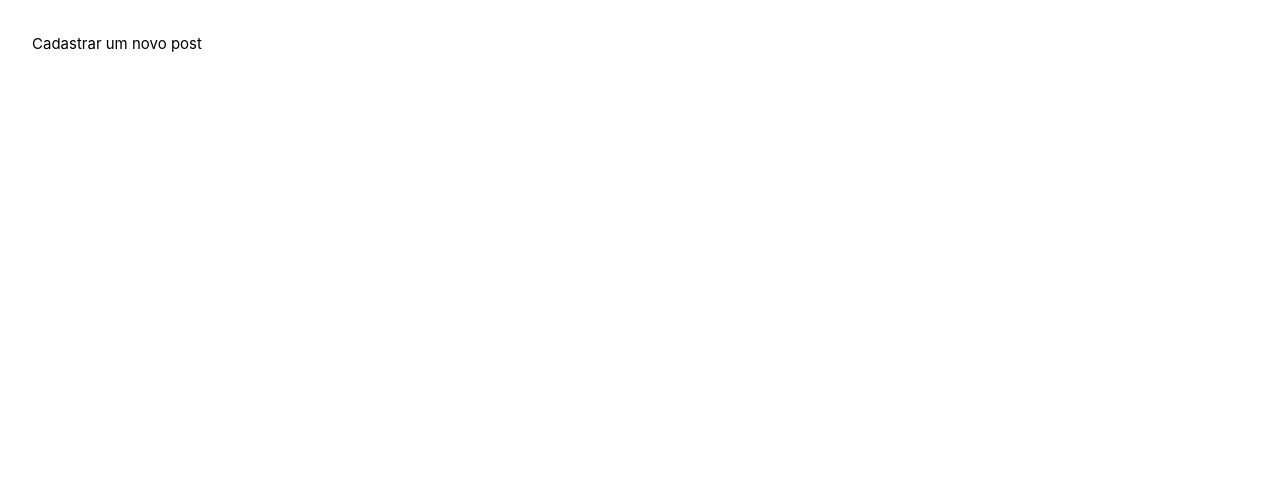
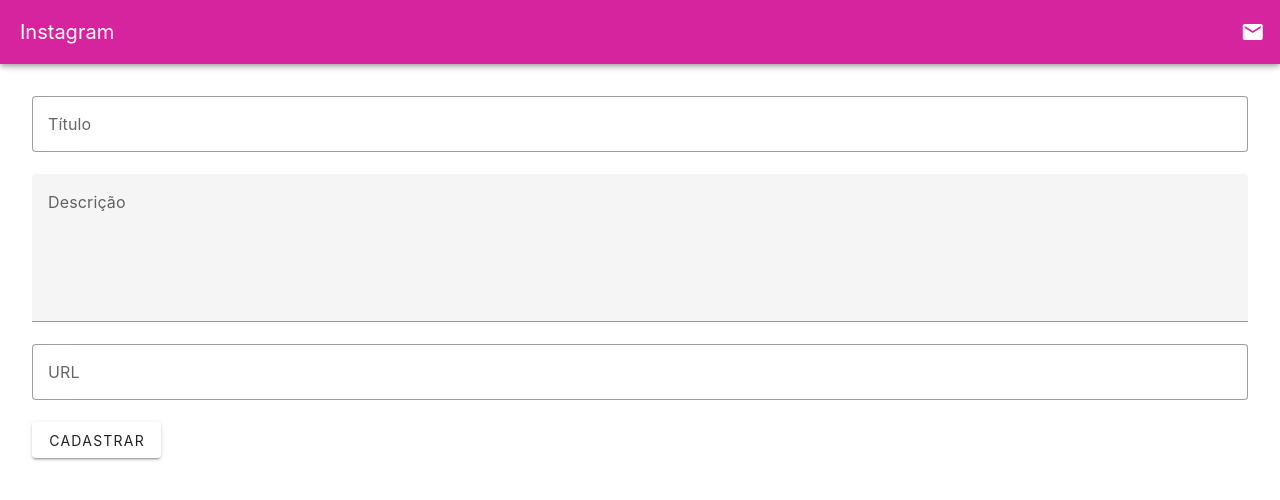
Before and after one commit to DEVinZucchetti/clone_instagram, a Vue app: page /posts/novo in a window 1280 px wide. Shown: the top 500 px of the page. Built offline with nearby package versions, Linux system fonts and the light colour scheme.

Commit message:
adicioan cadastro de post

```diff
--- /dev/null
+++ b/database.json
@@ -0,0 +1,9 @@
+{
+  "produtos": [
+    {
+      "name": "Coca cola",
+      "id": 2
+    }
+  ],
+  "users": []
+}
--- a/package.json
+++ b/package.json
@@ -7,7 +7,8 @@
     "build": "vite build",
     "preview": "vite preview",
     "lint": "eslint . --ext .vue,.js,.jsx,.cjs,.mjs --fix --ignore-path .gitignore",
-    "format": "prettier --write src/"
+    "format": "prettier --write src/",
+    "server": "json-server database.json -p 3000 --watch"
   },
   "dependencies": {
     "axios": "^1.4.0",
@@ -23,6 +24,7 @@
     "@vue/eslint-config-prettier": "^8.0.0",
     "eslint": "^8.45.0",
     "eslint-plugin-vue": "^9.15.1",
+    "json-server": "^0.17.3",
     "prettier": "^3.0.0",
     "vite": "^4.4.6"
   }
--- a/src/App.vue
+++ b/src/App.vue
@@ -1,3 +1,27 @@
 <template>
-   <router-view></router-view>
+  <v-layout>
+    <v-app-bar color="#d6249f" v-if="renderizarMenu">
+      <v-app-bar-title class="titleMenu">Instagram</v-app-bar-title>
+
+      <v-btn icon>
+        <router-link to="/posts/novo">
+          <v-icon color="#FFF">mdi-email</v-icon>
+        </router-link>
+      </v-btn>
+    </v-app-bar>
+
+    <v-main>
+      <router-view></router-view>
+    </v-main>
+  </v-layout>
 </template>
+
+<script>
+export default {
+  computed: {
+    renderizarMenu() {
+      return this.$route.path !== '/' && this.$route.path !== '/cadastro'
+    }
+  }
+}
+</script>
--- a/src/views/Home/index.vue
+++ b/src/views/Home/index.vue
@@ -1,30 +1,18 @@
 <template>
-  <v-layout>
-    <v-app-bar color="#d6249f">
-      <v-app-bar-title class="titleMenu">Instagram</v-app-bar-title>
-
-      <v-btn icon>
-        <router-link to="/posts/novo">
-            <v-icon>mdi-magnify</v-icon>
-        </router-link>
-      </v-btn>
-    </v-app-bar>
-
-    <v-main>
     <h1>Conteúdo principal</h1>
     <p>Este é o conteúdo principal da página.</p>
     <p id="bem_vindo_usuario"></p>
-      <p>Nome: <span id="nome"></span></p>
-      <p>Username: <span id="username"></span></p>
-      <p>Qtd de seguidores: <span id="qtd_seguidores"></span></p>
-      <p>Qtd de publicações: <span id="qtd_publicacoes"></span></p>
+    <p>Nome: <span id="nome"></span> </p>
+    <p>Username: <span id="username"></span> </p>
+    <p>Qtd de seguidores: <span id="qtd_seguidores"></span> </p>
+    <p>Qtd de publicações: <span id="qtd_publicacoes"></span> </p>
 
     <v-form class="d-flex" ref="form" @submit.prevent="handleSubmit">
         <v-text-field
             class="w-25 me-5"
             label="Nome"
             variant="outlined"
-          :rules="[(v) => !!v || 'Nome é obrigatório!']"
+            :rules="[v => !!v || 'Nome é obrigatório!']"
             v-model="post.usuario"
             required
         ></v-text-field>
@@ -33,7 +21,7 @@
             class="w-50"
             label="Imagem"
             variant="outlined"
-          :rules="[(v) => !!v || 'Imagem é obrigatória!']"
+            :rules="[v => !!v || 'Imagem é obrigatória!']"
             v-model="post.imagem"
             required
         ></v-text-field>
@@ -41,29 +29,36 @@
         <v-btn variant="tonal" class="mx-5" color="green" type="submit">Cadastrar</v-btn>
         <v-btn variant="tonal" color="orange" type="reset">Limpar</v-btn>
     </v-form>
-      <v-snackbar v-model="snackbar" :timeout="timeout">
+    <v-snackbar
+        v-model="snackbar"
+        :timeout="timeout"
+    >
         {{ text }}
 
         <template v-slot:actions>
-          <v-btn color="red" variant="text" @click="snackbar = false"> Fechar </v-btn>
+        <v-btn
+            color="red"
+            variant="text"
+            @click="snackbar = false"
+        >
+            Fechar
+        </v-btn>
         </template>
     </v-snackbar>
 
     <div class="d-flex flex-wrap w-100">
         <v-card
-          v-for="(item, index) in postsList"
-          :key="index"
+            v-for="(item, index) in postsList" :key="index"
             variant="tonal"
             class="w-25 ma-2"
             :title="item.usuario"
         >
+
             <v-card-text>
-            <img :width="200" :src="item.imagem" alt="usuario" />
+                <img :width="200" :src="item.imagem" alt="usuario">
             </v-card-text>
         </v-card>
     </div>
-    </v-main>
-  </v-layout>
 </template>
 
 <script>
@@ -81,7 +76,7 @@
             // ]
             snackbar: false,
             timeout: 2000,
-      text: '',
+            text: "",
             postsList: [],
             post: {
                 usuario: '',
@@ -90,11 +85,11 @@
         }
     },
     methods: {
-    async handleSubmit() {
-      const { valid } = await this.$refs.form.validate()
+    async handleSubmit(){
+      const {valid} = await this.$refs.form.validate()
 
-      if (valid) {
-        this.postsList.push({ ...this.post })
+      if(valid){
+        this.postsList.push({...this.post})
         this.text = 'Usuário cadastrado com sucesso!'
         this.snackbar = true
         this.$refs.form.reset()
@@ -103,9 +98,3 @@
   }
 }
 </script>
-
-<style scoped>
-.titleMenu {
-  color: #fff;
-}
-</style>
--- a/src/views/Posts/New/NewPost.vue
+++ b/src/views/Posts/New/NewPost.vue
@@ -1,3 +1,70 @@
 <template>
-    Cadastrar um novo post
+  <v-form @submit.prevent="handleSubmit">
+    <v-text-field label="Título" variant="outlined" v-model="title"  />
+    <span>{{ this.errors.title }} </span>
+    <v-textarea label="Descrição" v-model="description" />
+    <span>{{ this.errors.description }} </span>
+    <v-text-field label="URL" variant="outlined" v-model="url" />
+    <span>{{ this.errors.url }} </span>
+    <v-btn type="submit">Cadastrar</v-btn>
+  </v-form>
 </template>
+
+<script>
+import axios from 'axios'
+import * as yup from 'yup'
+import { captureErrorYup } from '../../../utils/captureErrorYup'
+
+export default {
+  data() {
+    return {
+      title: '',
+      description: '',
+      url: '',
+      errors: {}
+    }
+  },
+  methods: {
+    handleSubmit() {
+      try {
+        // 1 - criar schema validation
+        const schema = yup.object().shape({
+          title: yup.string().required('Título é obrigatório'),
+          url: yup.string().required('URL é obrigatório'),
+          description: yup
+            .string()
+            .required('Descrição é obrigatório')
+            .min(20, 'A descrição é pequena demais')
+            .max(200, 'A descrição ultrapassou o limite')
+        })
+
+        schema.validateSync(
+          {
+            title: this.title,
+            description: this.description,
+            url: this.url
+          },
+          { abortEarly: false }
+        ) // importante
+
+        axios({
+            url: 'http://localhost:3000/api/posts',
+            method: 'post',
+            data: {
+                title: this.title,
+                description: this.description,
+                url: this.url
+            }
+        })
+
+        // ...............
+      } catch (error) {
+        if (error instanceof yup.ValidationError) {
+          // capturar os errors do yup
+          this.errors = captureErrorYup(error)
+        }
+      }
+    }
+  }
+}
+</script>
--- a/src/views/SignUp/SignUp.vue
+++ b/src/views/SignUp/SignUp.vue
@@ -127,7 +127,7 @@
             verifyPassword: this.verifyPassword,
             confirmTerms: this.confirmTerms
           },
-          { abortEarly: false }
+          { abortEarly: false } // importante
         )
 
         // Cadastro de usuario
```
Also changed, not shown: 1 other file (tests, documents, lock files or other folders). Lines whose indentation alone changed are shown as unchanged.
